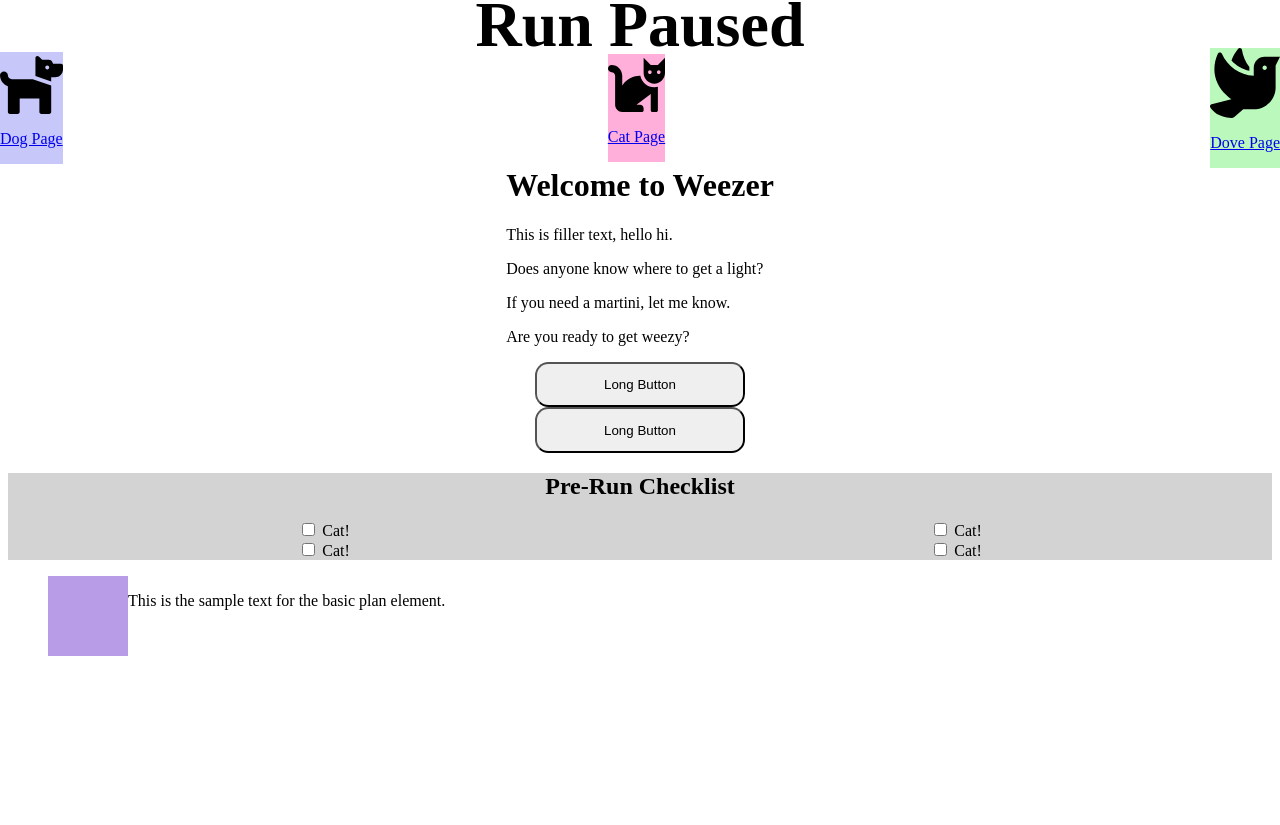
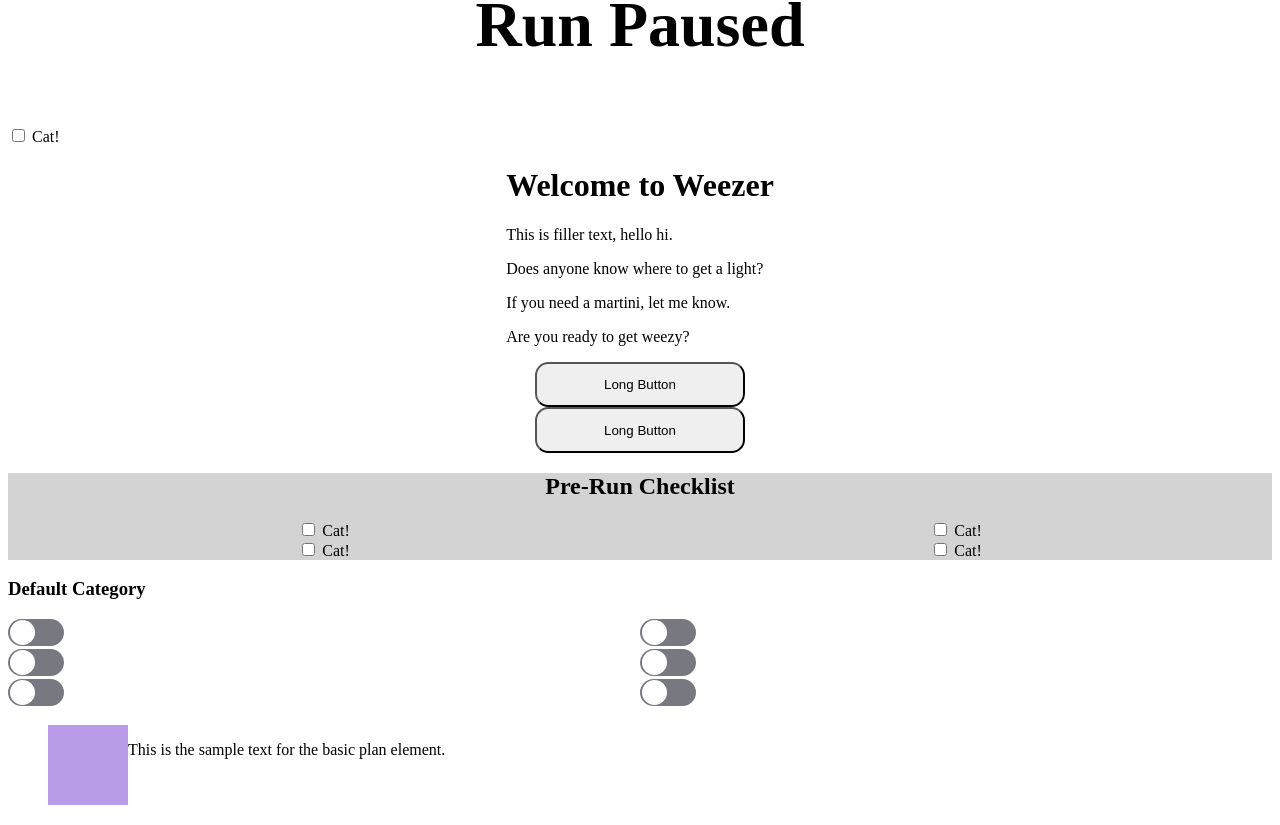
Before and after one commit to Weezah-Traction/traction, a SvelteKit app: page /dev in a window 1280 px wide. Shown: the part 616-1441 px from the top of the page. Before the commit the page ends 1292 px from the top, so only its background shows below. Built offline with nearby package versions, Linux system fonts and the light colour scheme.

Commit message:
:clipboard: Toggle Container Added
Built out a basic component for the Toggle Container UI

```diff
--- /dev/null
+++ b/src/lib/ToggleContainer.svelte
@@ -0,0 +1,29 @@
+<script>
+    import PreRunCheckbox from '$lib/PreRunCheckbox.svelte';
+    import ToggleSwitch from '$lib/ToggleSwitch.svelte';
+    let category = 'Default Category';
+</script>
+
+<slot>
+<div>
+    <h3>{category}</h3>
+    <form>
+        <ToggleSwitch></ToggleSwitch>
+        <ToggleSwitch></ToggleSwitch>
+        <ToggleSwitch></ToggleSwitch>
+        <ToggleSwitch></ToggleSwitch>
+        <ToggleSwitch></ToggleSwitch>
+        <ToggleSwitch></ToggleSwitch>
+    </form>
+</div>
+</slot>
+
+<style>
+form{
+    display: grid;
+    grid-template-columns: 1fr 1fr;
+    grid-template-rows: 1fr 1fr;
+}
+
+
+</style>
--- a/src/routes/dev/+page.svelte
+++ b/src/routes/dev/+page.svelte
@@ -7,6 +7,7 @@
 	import PillButton from "../../lib/PillButton.svelte";
 	import TextSubmission from "../../lib/TextSubmission.svelte";
 	import ToggleSwitch from "../../lib/ToggleSwitch.svelte";
+	import ToggleContainer from "../../lib/ToggleContainer.svelte";
 	import EmojiRadio from "../../lib/EmojiRadio.svelte";
 	import SmallestWidget from '$lib/SmallestWidget.svelte';
 	import DropdownSubmission from "../../lib/DropdownSubmission.svelte";
@@ -44,8 +45,8 @@
 <PopUpIntroduction></PopUpIntroduction>
 <PreRunChecklist></PreRunChecklist>
 
+<ToggleContainer></ToggleContainer>
+
 <ul>
 	<BasicPlanItem></BasicPlanItem>
 </ul>
-
-<NavigationBar></NavigationBar>
```
